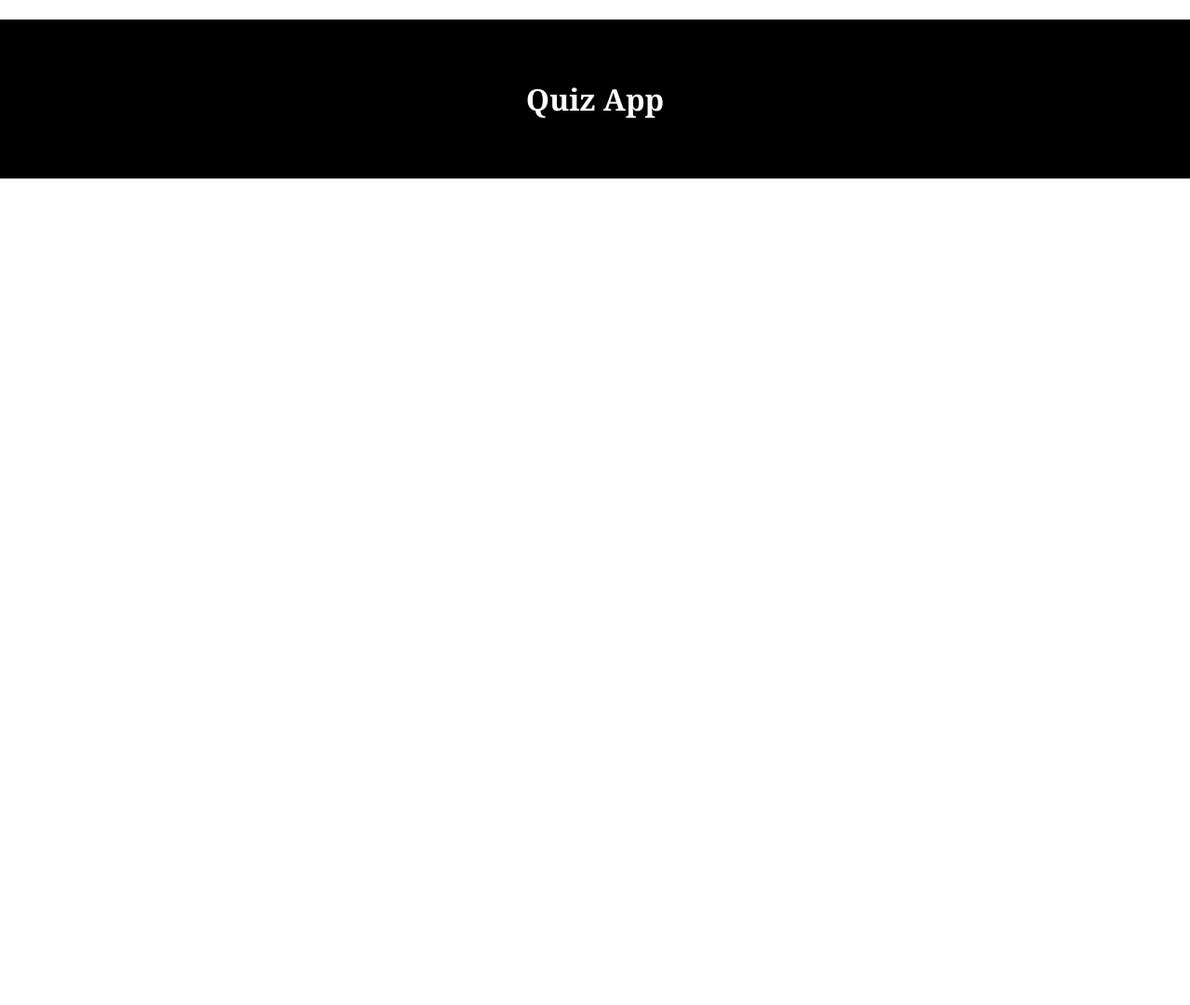
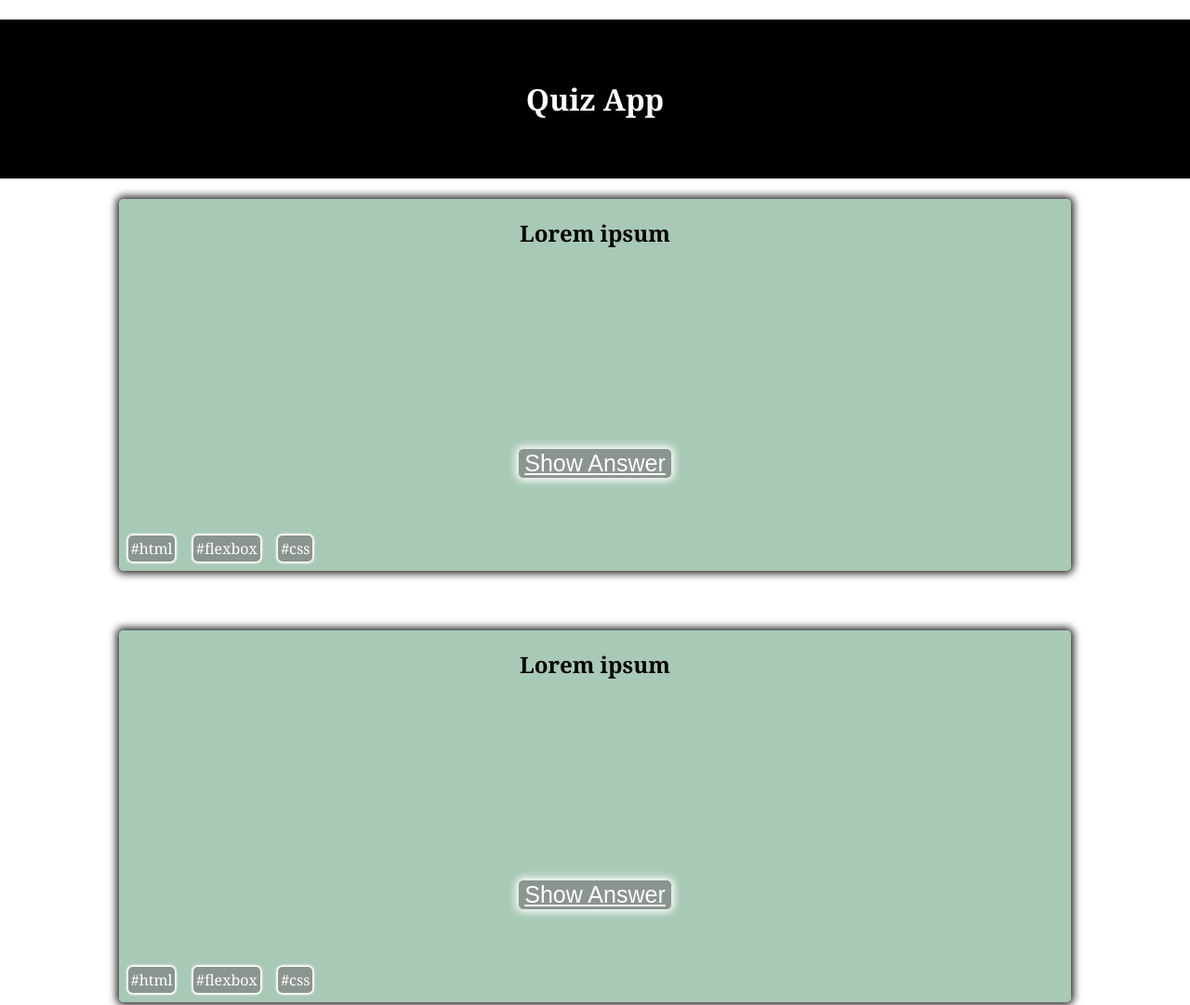
Before and after one commit to FrankSiyli/Quiz_App, a plain HTML site: page index.html in a window 1280 px wide. Shown: the top 1081 px of the page at 93% size. Before the commit the page ends 800 px from the top, so only its background shows below. Drawn offline with Linux system fonts and the light colour scheme.

Commit message:
add_cards

```diff
--- a/index.html
+++ b/index.html
@@ -12,6 +12,24 @@
         <h1>Quiz App</h1>
     </header>
     <main>
+        <section class="card">
+            <h2>Lorem ipsum</h2>
+            <button class="showAnswerBtn">Show Answer</button>
+            <ul>
+                <li>#html</li>
+                <li>#flexbox</li>
+                <li>#css</li>
+            </ul>
+        </section>
+        <section class="card">
+            <h2>Lorem ipsum</h2>
+            <button class="showAnswerBtn">Show Answer</button>
+            <ul>
+                <li>#html</li>
+                <li>#flexbox</li>
+                <li>#css</li>
+            </ul>
+        </section>
 
     </main>
     <footer>
--- a/styles.css
+++ b/styles.css
@@ -15,3 +15,61 @@ h1 {
     color: white;
     padding: 5%;
 }
+
+main {
+    display: flex;
+    align-items: center;
+    justify-content: space-around;
+    flex-direction: column;
+
+}
+
+.card {
+    position: relative;
+    box-shadow: 0px 0px 8px 3px rgba(0,0,0,0.86);
+    width: 80vw;
+    height: auto;
+    min-height: 50vh;
+    border-radius: 5px;
+    background-color: rgba(125, 174, 144, 0.665);
+    display: flex;
+    align-items: center;
+    flex-direction: column;
+    margin-bottom: 5%;
+}
+
+.card p {
+    width: 80%;
+}
+
+.showAnswerBtn {
+    position: absolute;
+    box-shadow: 0px 0px 8px 3px white;
+    border-radius: 5px;
+    border: none;
+    background-color: rgba(128, 128, 128, 0.704);
+    color: white;
+    font-size: 25px;
+    bottom: 25%;
+    cursor: pointer;
+    text-decoration: underline;
+}
+
+ul {
+    list-style: none;
+    position: absolute;
+    left: 0;
+    bottom: 0;
+    display: flex;
+    margin: 0;
+    padding: 0;
+}
+
+li {
+    box-shadow: 0px 0px 2px 2px white;
+    margin: 7% 7%;
+    border-radius: 5px;
+    background-color: rgba(128, 128, 128, 0.704);
+    color: white;
+    padding: 2%;
+}
```
